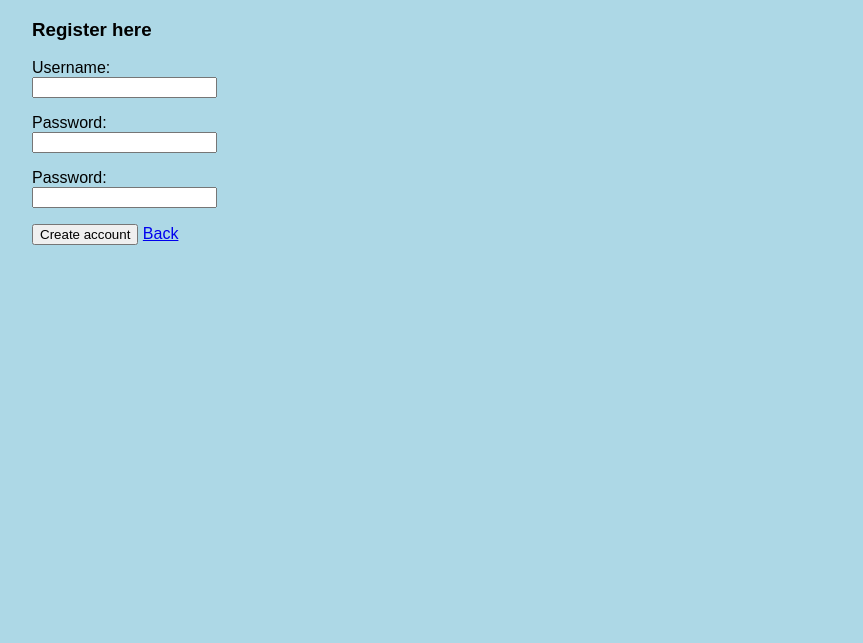
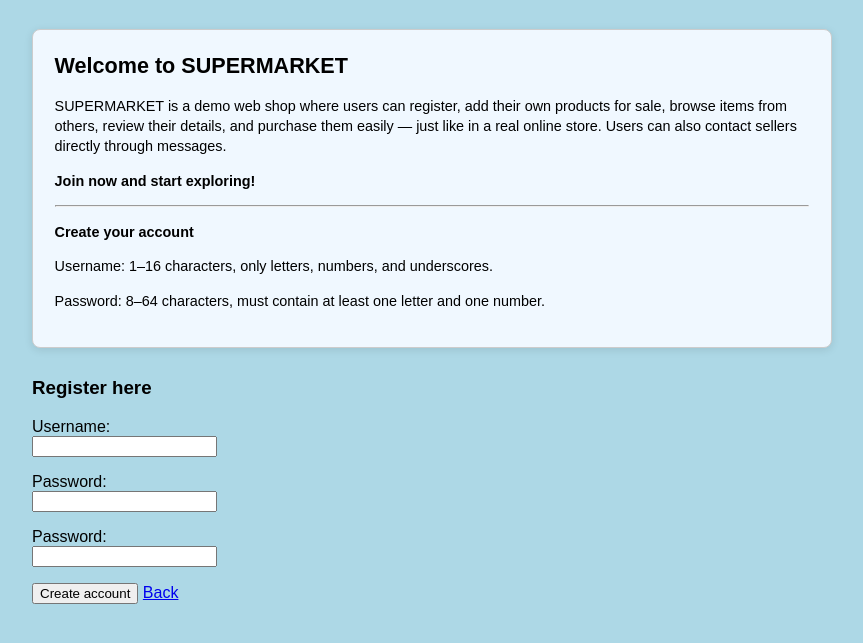
Before and after one commit to Matias000001/supermarket, a Flask app: page /register in a window 1280 px wide. Shown: the part 68-711 px from the top of the page, without its empty margins (208-1071 px from the left). Run offline with Flask 3, Linux system fonts and the light colour scheme.

Commit message:
Add info sections to login, register, and index pages and clarify registration field requirements.

```diff
--- a/static/main.css
+++ b/static/main.css
@@ -37,12 +37,18 @@ h1, h2 {
 }
 
 .info {
-    border: 1px solid black;
-    margin: 2em;
-    padding: 1em;
-    background-color: blue;
-    color: white;
+  border: 1px solid #ccc;
+  margin: 2em auto;
+  padding: 1.5em;
+  background-color: #f0f8ff;
+  color: #000;
+  border-radius: 8px;
+  box-shadow: 0 2px 8px rgba(0, 0, 0, 0.1);
+  font-size: 0.9em;
+  line-height: 1.4;
 }
+
+
 
 nav {
     text-align: center;
--- a/templates/register.html
+++ b/templates/register.html
@@ -9,6 +9,19 @@
   <body>
     <div class="header">
       <h2>SUPERMARKET</h2>
+    </div>
+    <div class="info">
+      <h2>Welcome to SUPERMARKET</h2>
+      <p>
+        SUPERMARKET is a demo web shop where users can register, add their own products for sale,
+        browse items from others, review their details, and purchase them easily —
+        just like in a real online store. Users can also contact sellers directly through messages.
+      </p>
+      <p><strong>Join now and start exploring!</strong></p>
+      <hr>
+      <p><strong>Create your account</strong></p>
+      <p>Username: 1–16 characters, only letters, numbers, and underscores.</p>
+      <p>Password: 8–64 characters, must contain at least one letter and one number.</p>
     </div>
     <h3>Register here</h3>
     {% with messages = get_flashed_messages(with_categories=true) %}
```
Also changed, not shown: templates/index.html (+9 -0 lines), templates/login.html (+9 -0 lines).
